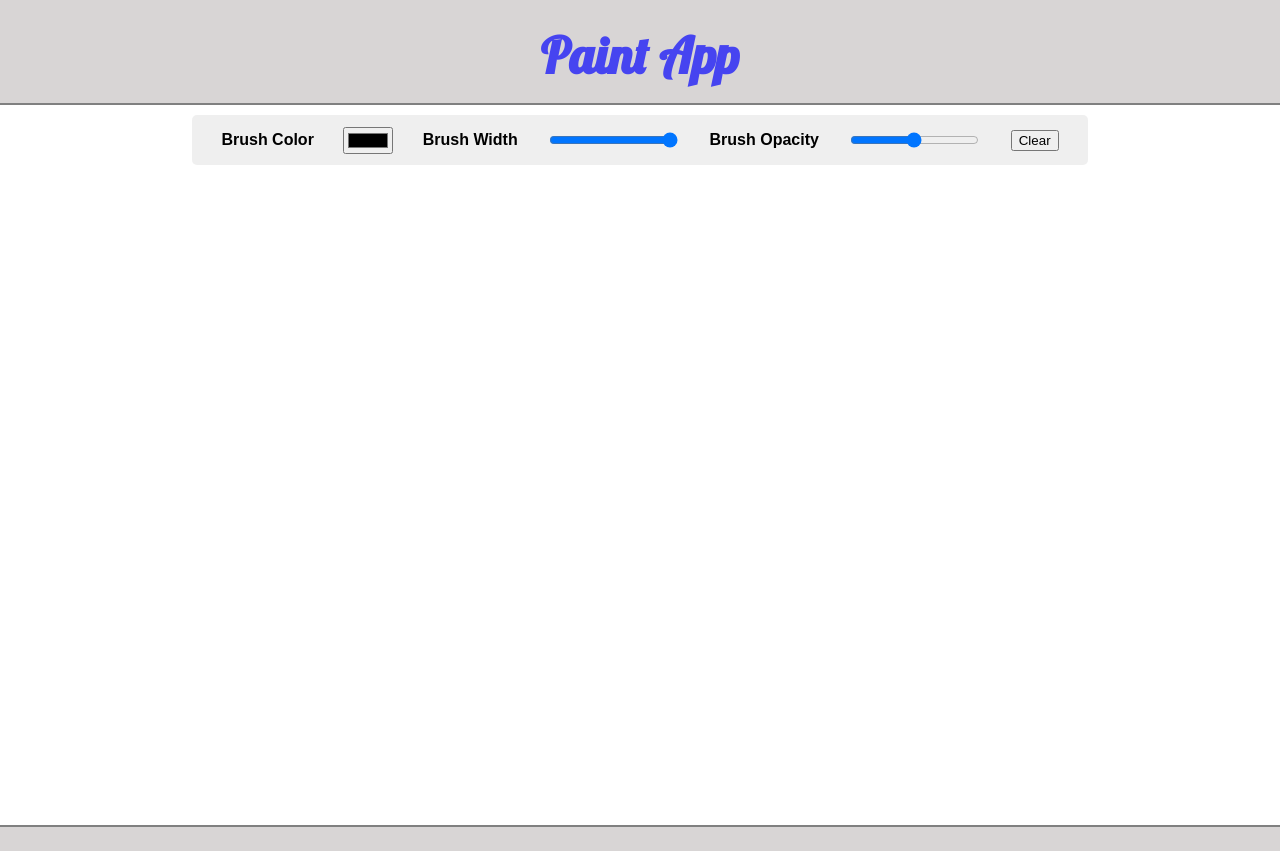
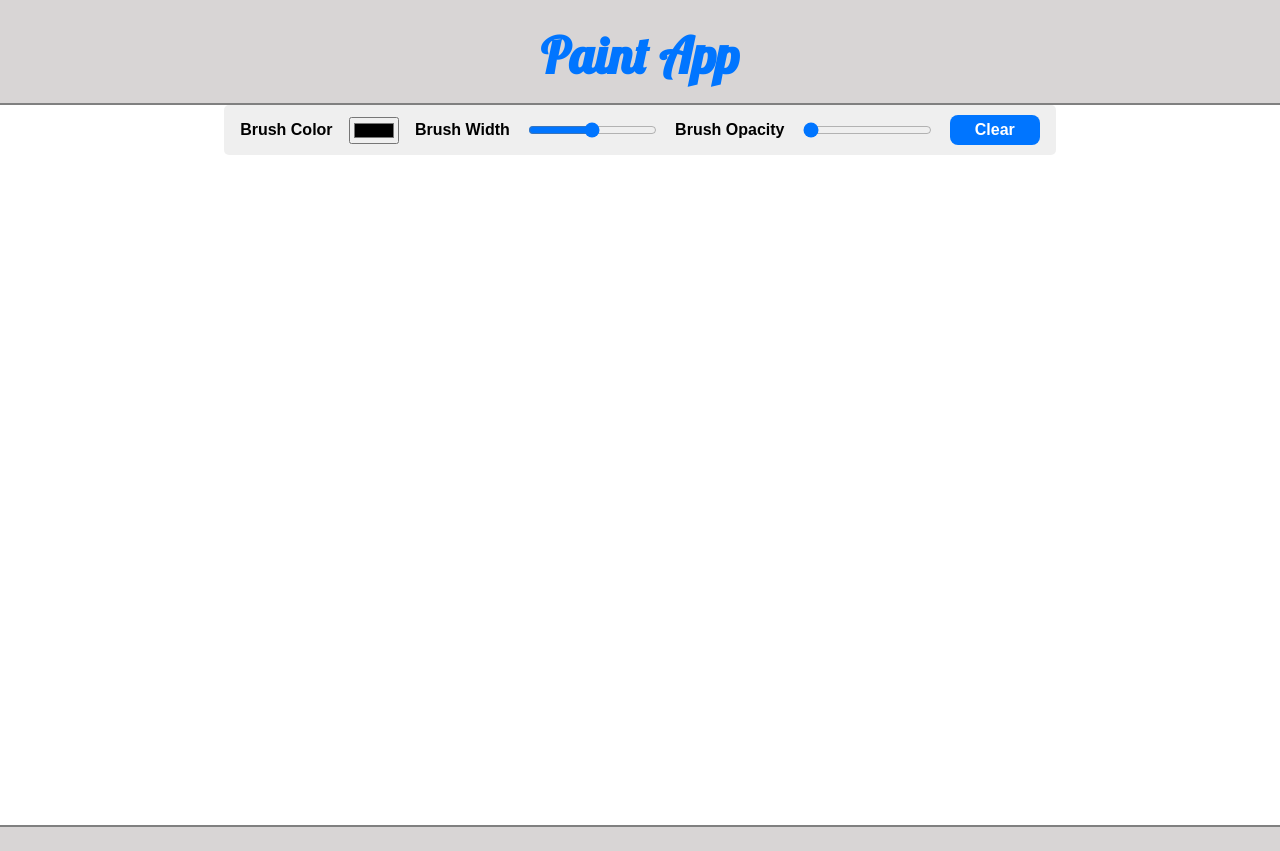
Before and after one commit to anatolii-pyroh/canvas-paint, a React (Vite) app: page / in a window 1280 px wide. Built offline with nearby package versions, Linux system fonts and the light colour scheme.

Commit message:
change button style, add menu its own folder

```diff
--- a/index.html
+++ b/index.html
@@ -3,6 +3,10 @@
   <head>
     <meta charset="UTF-8" />
     <link rel="icon" type="image/svg+xml" href="/vite.svg" />
+    <link
+      rel="stylesheet"
+      href="https://fonts.googleapis.com/icon?family=Material+Icons"
+    />
     <meta name="viewport" content="width=device-width, initial-scale=1.0" />
     <title>Paint</title>
   </head>
--- a/package.json
+++ b/package.json
@@ -9,6 +9,10 @@
     "preview": "vite preview"
   },
   "dependencies": {
+    "@emotion/react": "^11.10.4",
+    "@emotion/styled": "^11.10.4",
+    "@mui/icons-material": "^5.10.3",
+    "@mui/material": "^5.10.4",
     "react": "^18.2.0",
     "react-dom": "^18.2.0"
   },
--- a/src/App.css
+++ b/src/App.css
@@ -18,7 +18,7 @@ body {
 h1 {
   font-family: "Lobster", cursive;
   font-size: 50px;
-  color: #4644f0;
+  color: #0075FF;
   margin: 1rem;
 }
 
@@ -30,14 +30,7 @@ h1 {
   background-color: white;
 }
 
-.Menu {
-  width: 70%;
-  height: 50px;
-  display: flex;
-  justify-content: space-evenly;
-  border-radius: 5px;
-  align-items: center;
-  background-color: #a3a3a32d;
-  margin: auto;
-  margin-top: 10px;
+canvas {
+    transition: opacity 1s;
+    will-change: opacity;
 }
--- a/src/App.jsx
+++ b/src/App.jsx
@@ -1,15 +1,17 @@
 import { useEffect, useRef, useState } from "react";
-import Menu from "./components/Menu";
 import "./App.css";
+import Menu from "./components/Menu/Menu";
 
 function App() {
   const canvasRef = useRef(null);
   const contextRef = useRef(null);
+
   const [isDrawing, setIsDrawing] = useState(false);
-  const [lineWidth, setLineWidth] = useState(5);
+  const [lineWidth, setLineWidth] = useState(15);
   const [lineColor, setLineColor] = useState("black");
-  const [lineOpacity, setLineOpacity] = useState(0.01);
+  const [lineOpacity, setLineOpacity] = useState(0.5);
   const [clear, setClear] = useState(false);
+
   // Initialization when the component
   // mounts for the first time
   useEffect(() => {
@@ -45,7 +47,6 @@ function App() {
       return;
     }
     contextRef.current.lineTo(e.nativeEvent.offsetX, e.nativeEvent.offsetY);
-
     contextRef.current.stroke();
   };
 
--- a/src/components/Menu.jsx
+++ /dev/null
@@ -1,38 +0,0 @@
-import React from "react";
-import "../App.css";
-
-const Menu = ({ setLineColor, setLineWidth, setLineOpacity, setClear }) => {
-  return (
-    <div className='Menu'>
-      <label>Brush Color </label>
-      <input
-        type='color'
-        onChange={(e) => {
-          setLineColor(e.target.value);
-        }}
-      />
-      <label>Brush Width </label>
-      <input
-        type='range'
-        min='3'
-        max='20'
-        onChange={(e) => {
-          setLineWidth(e.target.value);
-        }}
-      />
-      <label>Brush Opacity</label>
-      <input
-        type='range'
-        min='1'
-        max='100'
-        onChange={(e) => {
-          setLineOpacity(e.target.value);
-        }}
-
-      />
-              <button type="button" onClick={() => setClear(true)}>Clear</button>
-    </div>
-  );
-};
-
-export default Menu;
--- /dev/null
+++ b/src/components/Menu/Menu.jsx
@@ -0,0 +1,51 @@
+import React, { useEffect, useState } from "react";
+import classes from "./Menu.module.css";
+
+const Menu = ({ setLineColor, setLineWidth, setLineOpacity, setClear }) => {
+  const [width, setWidth] = useState(7.5);
+  const [opacity, setOpacity] = useState(1);
+
+  useEffect(() => {
+    setLineWidth(width);
+  }, [width]);
+  useEffect(() => {
+    setLineOpacity(opacity / 100);
+  }, [opacity]);
+
+  return (
+    <div className={classes.menu}>
+      <label>Brush Color </label>
+      <input
+        type='color'
+        onChange={(e) => {
+          setLineColor(e.target.value);
+        }}
+      />
+      <label>Brush Width</label>
+      <input
+        type='range'
+        value={width}
+        min='1'
+        max='15'
+        onChange={(e) => {
+          setWidth(e.target.value);
+        }}
+      />
+      <label>Brush Opacity</label>
+      <input
+        type='range'
+        value={opacity}
+        min='1'
+        max='100'
+        onChange={(e) => {
+          setOpacity(e.target.value);
+        }}
+      />
+      <button type='button' onClick={() => setClear(true)}>
+        Clear
+      </button>
+    </div>
+  );
+};
+
+export default Menu;
--- /dev/null
+++ b/src/components/Menu/Menu.module.css
@@ -0,0 +1,27 @@
+.menu {
+  width: 65%;
+  height: 50px;
+  display: flex;
+  justify-content: space-evenly;
+  border-radius: 5px;
+  align-items: center;
+  background-color: #a3a3a32d;
+  margin: auto;
+}
+
+.menu button {
+  width: 90px;
+  height: 30px;
+  border-radius: 8px;
+  border: none;
+  cursor: pointer;
+  background: transparent;
+  background-color: #0075ff;
+  color: white;
+  font-size: 1rem;
+  font-weight: bold;
+}
+
+.menu button:hover {
+  background: #3792f3;
+}
```
Also changed, not shown: 1 other file (tests, documents, lock files or other folders).
